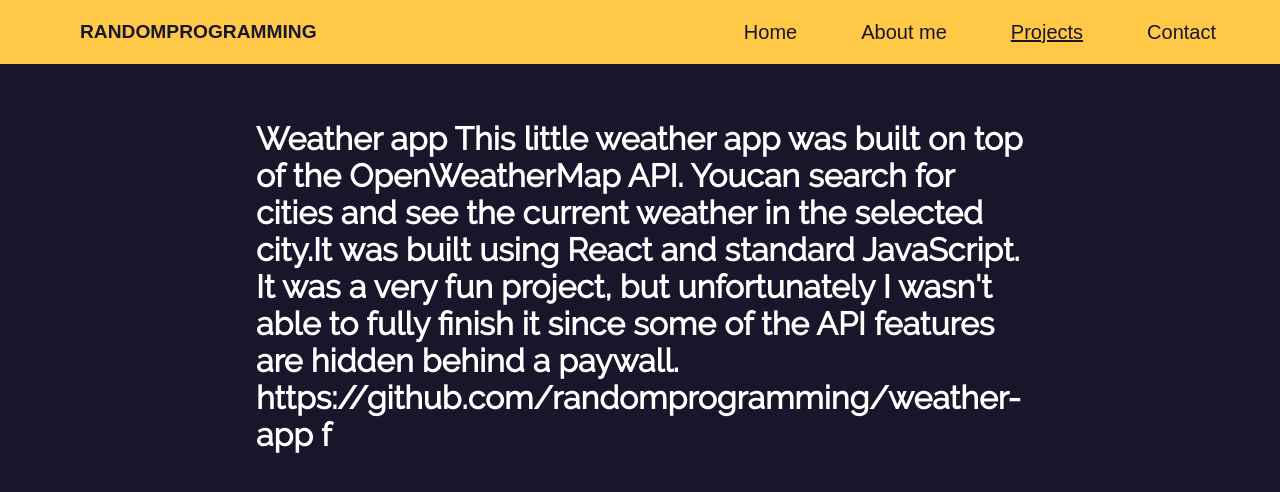
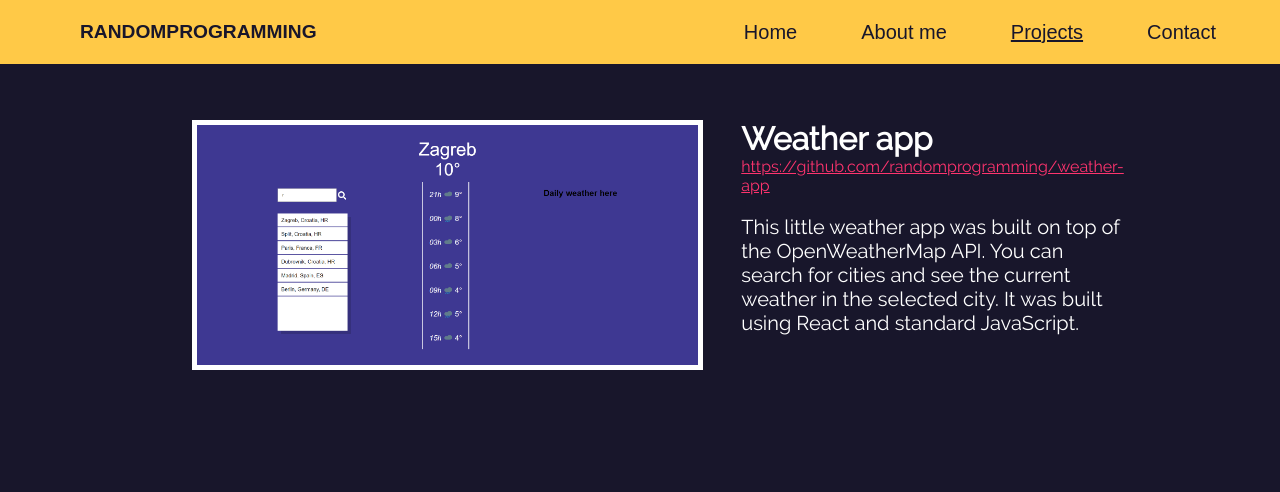
Before and after one commit to randomprogramming/portfolio-app, a React (Create React App) app: page /projects in a window 1280 px wide. Shown: the top 492 px of the page. Built offline with nearby package versions, Linux system fonts and the light colour scheme.

Commit message:
completed the projects page

```diff
--- a/src/components/Project.js
+++ b/src/components/Project.js
@@ -1,13 +1,24 @@
 import React, { Component } from "react";
+
+import "../css/Project.css";
 
 export default class Project extends Component {
 	render() {
 		const { name, description, link, image } = this.props;
 		return (
 			<div className="project-container">
-				<h1>
-					{name} {description} {link} {image}
-				</h1>
+				<img src={image} alt="project" className="image-container" />
+				<div className="text-container">
+					<div className="project-title-link">
+						<h1 className="project-title">{name}</h1>
+						<a className="project-link" href={link}>
+							{link}
+						</a>
+					</div>
+					<div clasName="project-description">
+						<p className="project-description-text">{description}</p>
+					</div>
+				</div>
 			</div>
 		);
 	}
--- /dev/null
+++ b/src/css/Project.css
@@ -0,0 +1,23 @@
+.project-title {
+	padding: 0;
+	margin: 0;
+}
+
+.project-container {
+	display: inline-flex;
+}
+
+.image-container {
+	height: 15rem;
+	border: solid 5px;
+	margin-right: 3vw;
+}
+
+.text-container {
+	display: flex;
+	flex-direction: column;
+}
+
+.project-description-text {
+	font-size: 20px;
+}
--- a/src/css/Projects.css
+++ b/src/css/Projects.css
@@ -1,3 +1,3 @@
 .projects-main-container {
-	margin: 15vh 20vw 0vh 20vw;
+	margin: 15vh 20vw 0vh 15vw;
 }
--- a/src/views/Projects.js
+++ b/src/views/Projects.js
@@ -2,6 +2,7 @@
 
 import "../css/Projects.css";
 import Project from "../components/Project";
+import WeatherApp from "../images/projects/weather-app.png";
 
 export default class Projects extends Component {
 	render() {
@@ -26,11 +27,10 @@
 	{
 		name: "Weather app",
 		description:
-			"This little weather app was built on top of the OpenWeatherMap API. You" +
-			"can search for cities and see the current weather in the selected city." +
-			"It was built using React and standard JavaScript. It was a very fun project, but unfortunately " +
-			"I wasn't able to fully finish it since some of the API features are hidden behind a paywall.",
+			"This little weather app was built on top of the OpenWeatherMap API. You " +
+			"can search for cities and see the current weather in the selected city. " +
+			"It was built using React and standard JavaScript. ",
 		link: "https://github.com/randomprogramming/weather-app",
-		image: "f",
+		image: WeatherApp,
 	},
 ];
```
Also changed, not shown: src/images/projects/weather-app.png (added).
